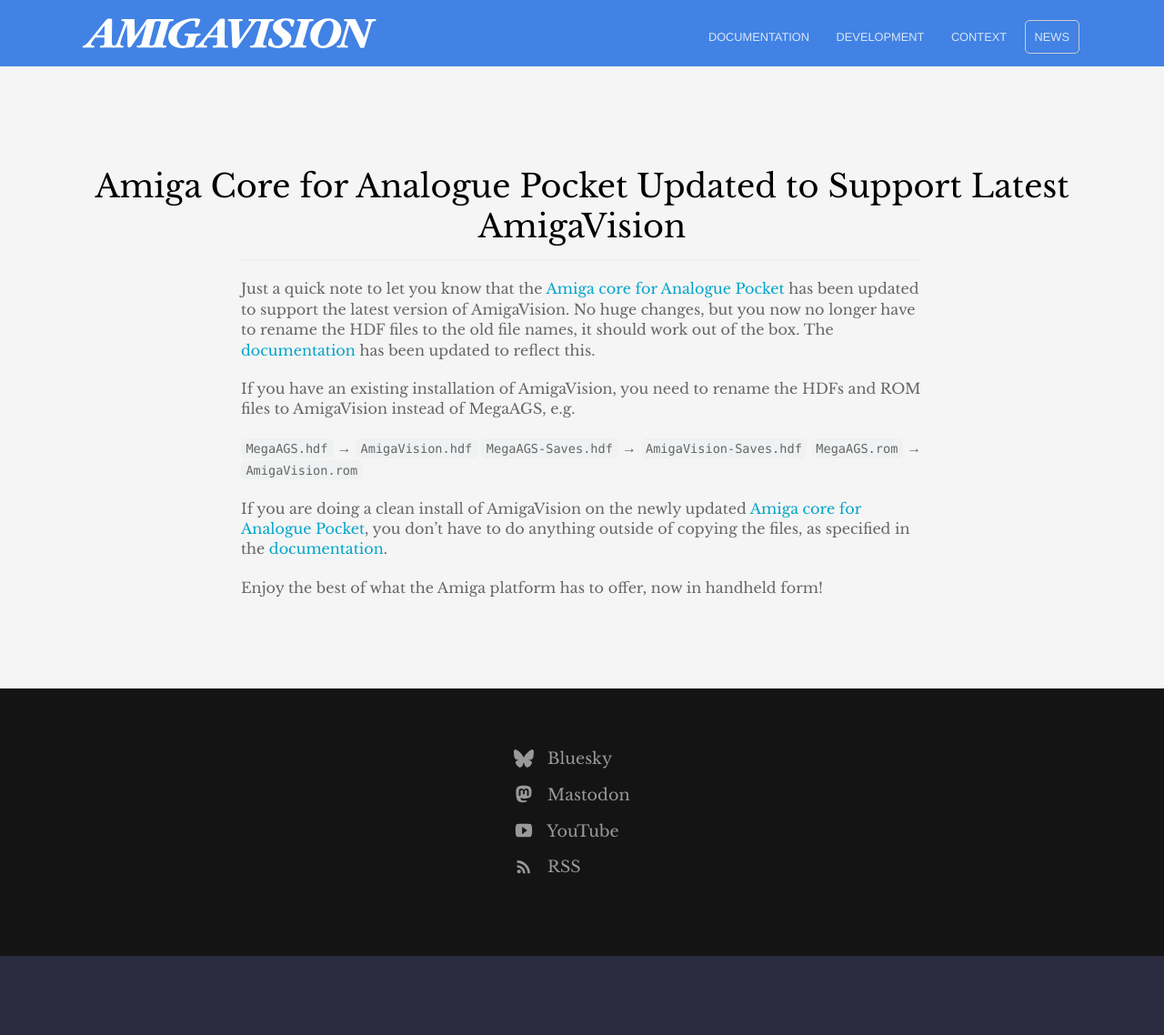
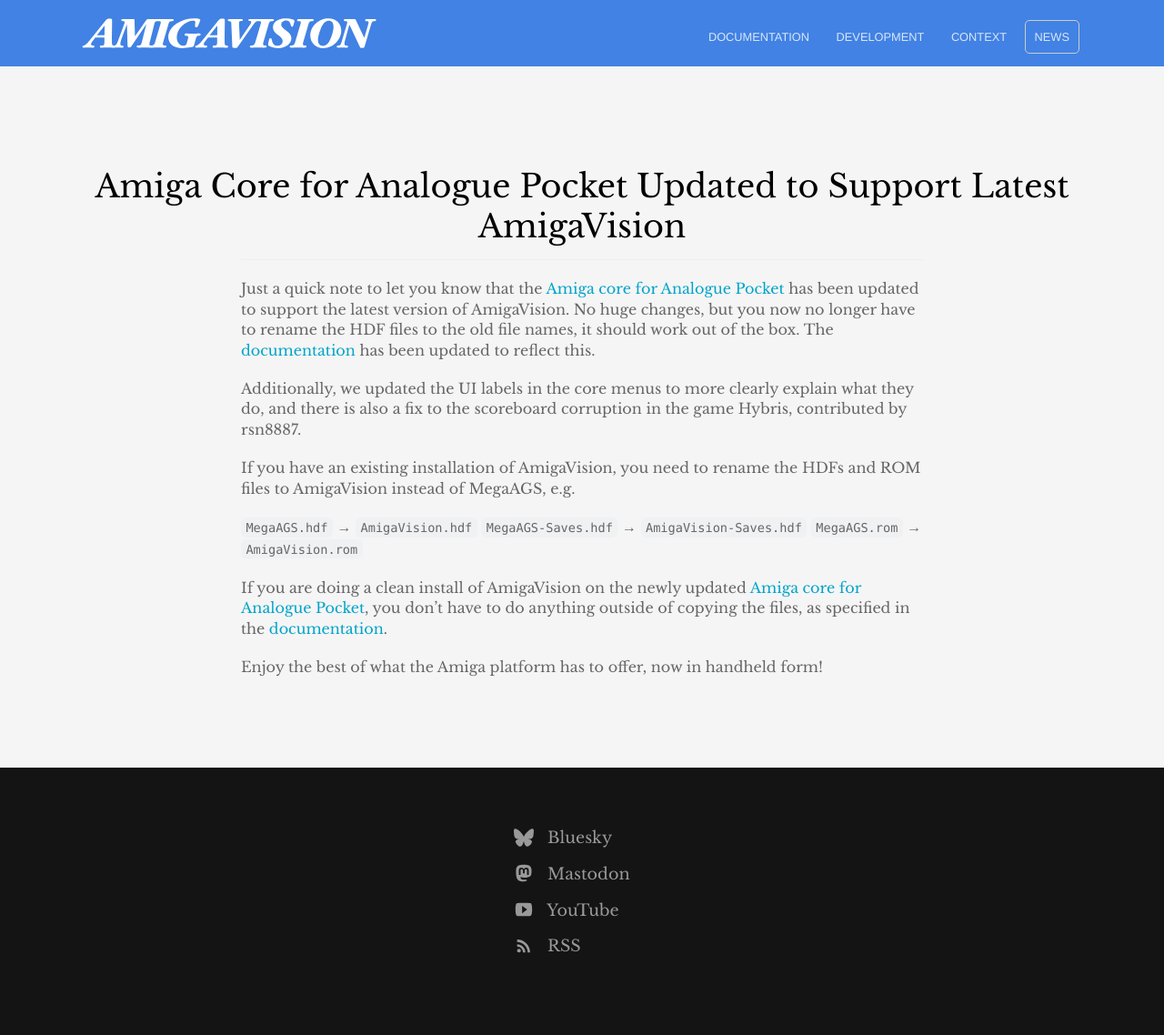
Before and after one commit to amigavision/amigavision.github.io, a Jekyll site: the page built from _posts/2025-11-25-pocket-2025.11.25.md, in a window 1280 px wide. Shown: the whole page at 91% size. Built offline with Jekyll 4.4.1, drawn with Linux system fonts in a browser that asks for light colours; before the commit the page ends 1051 px from its top, so only the background shows below that.

Commit message:
Additional detail about what the update fixes

```diff
--- a/_posts/2025-11-25-pocket-2025.11.25.md
+++ b/_posts/2025-11-25-pocket-2025.11.25.md
@@ -4,6 +4,8 @@
 ---
 
 Just a quick note to let you know that the [Amiga core for Analogue Pocket] has been updated to support the latest version of AmigaVision. No huge changes, but you now no longer have to rename the HDF files to the old file names, it should work out of the box. The [documentation] has been updated to reflect this.
+
+Additionally, we updated the UI labels in the core menus to more clearly explain what they do, and there is also a fix to the scoreboard corruption in the game Hybris, contributed by rsn8887.
 
 If you have an existing installation of AmigaVision, you need to rename the HDFs and ROM files to AmigaVision instead of MegaAGS, e.g.
 
```
